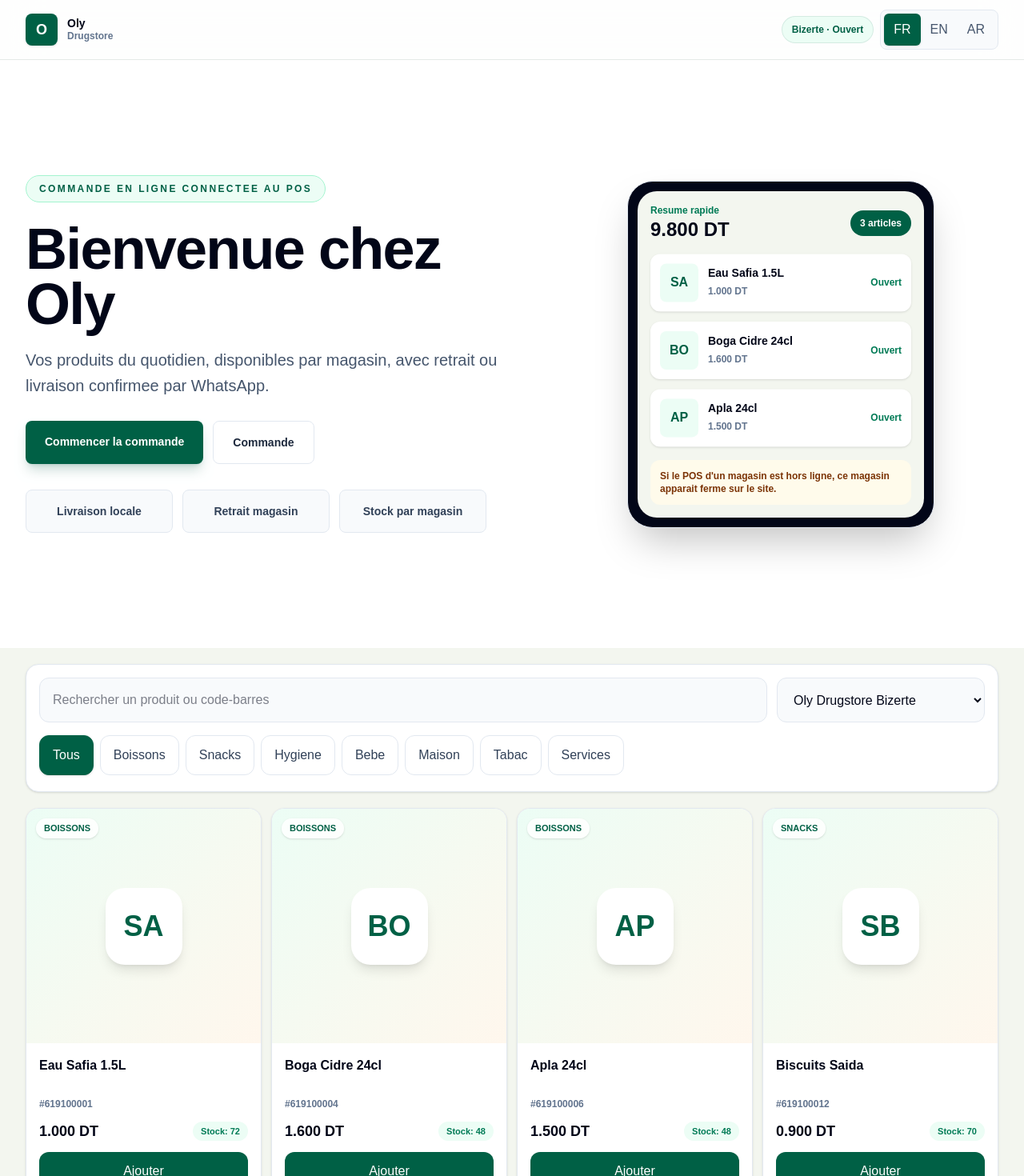
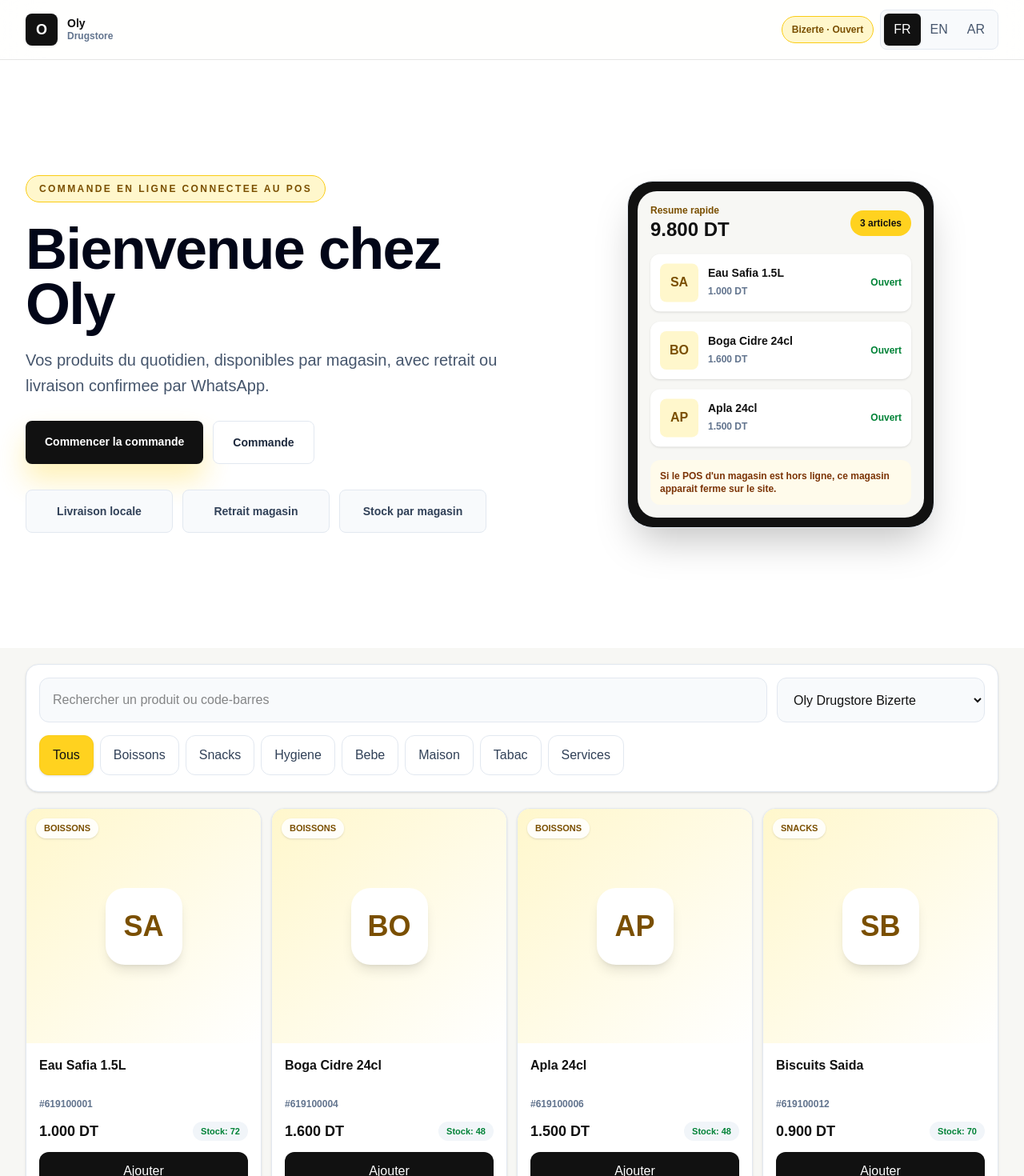
Before and after one commit to kochtaziz/oly-drugstore-online-store, a Next.js app: page / in a window 1280 px wide. Shown: the top 1470 px of the page at 80% size. Built offline with nearby package versions, Linux system fonts and the light colour scheme.

Commit message:
Apply store-aware brand palette

```diff
--- a/src/app/page.tsx
+++ b/src/app/page.tsx
@@ -322,6 +322,28 @@
   return "Oly Drugstore - Online order";
 }
 
+function storeAccent(storeId: StoreId) {
+  if (storeId === "tunis") {
+    return {
+      color: "#7C3AED",
+      soft: "#F3E8FF",
+      text: "#5B21B6",
+      border: "#C4B5FD",
+      shadow: "rgba(124, 58, 237, 0.2)",
+      gradient: "linear-gradient(135deg,#f5f3ff,#ffffff)",
+    };
+  }
+
+  return {
+    color: "#FFD21F",
+    soft: "#FFF7CC",
+    text: "#7A4F00",
+    border: "#FACC15",
+    shadow: "rgba(255, 210, 31, 0.32)",
+    gradient: "linear-gradient(135deg,#fff7cc,#ffffff)",
+  };
+}
+
 export default function Home() {
   const [language, setLanguage] = useState<Language>("fr");
   const [query, setQuery] = useState("");
@@ -340,6 +362,7 @@
   });
 
   const t = language === "ar" ? arabicCopy : copy[language];
+  const accent = storeAccent(selectedStore);
   const categories = useMemo(
     () => ["All", ...Array.from(new Set(products.map((item) => item.category)))],
     [],
@@ -458,11 +481,11 @@
   }
 
   return (
-    <main dir={t.dir} className="min-h-screen bg-[#f3f6ef] pb-28 text-slate-950 lg:pb-0">
-      <header className="sticky top-0 z-30 border-b border-emerald-950/10 bg-white/90 backdrop-blur-xl">
+    <main dir={t.dir} className="min-h-screen bg-[#f7f7f4] pb-28 text-[#111111] lg:pb-0">
+      <header className="sticky top-0 z-30 border-b border-black/10 bg-white/90 backdrop-blur-xl">
         <div className="mx-auto flex max-w-7xl items-center justify-between gap-3 px-4 py-3 sm:px-6 lg:px-8">
           <a href="#welcome" className="flex items-center gap-3">
-            <span className="grid h-10 w-10 place-items-center rounded-lg bg-emerald-800 text-lg font-black text-white shadow-sm">
+            <span className="grid h-10 w-10 place-items-center rounded-lg bg-[#111111] text-lg font-black text-white shadow-sm">
               O
             </span>
             <span>
@@ -473,7 +496,14 @@
             </span>
           </a>
           <div className="flex items-center gap-2">
-            <div className="hidden rounded-full border border-emerald-900/10 bg-emerald-50 px-3 py-2 text-xs font-bold text-emerald-800 sm:block">
+            <div
+              className="hidden rounded-full border px-3 py-2 text-xs font-bold sm:block"
+              style={{
+                backgroundColor: accent.soft,
+                borderColor: accent.border,
+                color: accent.text,
+              }}
+            >
               {selectedStoreInfo.city} · {selectedStoreInfo.online ? t.open : t.closed}
             </div>
             <div className="flex rounded-lg border border-slate-200 bg-slate-50 p-1">
@@ -484,7 +514,7 @@
                   onClick={() => setLanguage(item)}
                   className={`rounded-md px-3 py-2 text-xs font-black transition ${
                     language === item
-                      ? "bg-emerald-800 text-white shadow-sm"
+                      ? "bg-[#111111] text-white shadow-sm"
                       : "text-slate-600"
                   }`}
                 >
@@ -499,7 +529,14 @@
       <section id="welcome" className="overflow-hidden bg-white">
         <div className="mx-auto grid min-h-[calc(100svh-65px)] max-w-7xl gap-8 px-4 py-10 sm:px-6 lg:grid-cols-[1fr_0.85fr] lg:items-center lg:px-8">
           <div className="reveal">
-            <p className="inline-flex rounded-full border border-emerald-200 bg-emerald-50 px-4 py-2 text-xs font-black uppercase tracking-[0.2em] text-emerald-800">
+            <p
+              className="inline-flex rounded-full border px-4 py-2 text-xs font-black uppercase tracking-[0.2em]"
+              style={{
+                backgroundColor: accent.soft,
+                borderColor: accent.border,
+                color: accent.text,
+              }}
+            >
               {t.heroBadge}
             </p>
             <h1 className="mt-6 max-w-3xl text-5xl font-black leading-[0.95] tracking-tight text-slate-950 sm:text-7xl">
@@ -511,13 +548,14 @@
             <div className="mt-7 flex flex-col gap-3 sm:flex-row">
               <a
                 href="#shop"
-                className="rounded-lg bg-emerald-800 px-6 py-4 text-center text-sm font-black text-white shadow-lg shadow-emerald-900/20 transition hover:-translate-y-0.5 hover:bg-emerald-900"
+                className="rounded-lg bg-[#111111] px-6 py-4 text-center text-sm font-black text-white shadow-lg shadow-black/20 transition hover:-translate-y-0.5 hover:bg-[#2a2a2a]"
+                style={{ boxShadow: `0 20px 35px ${accent.shadow}` }}
               >
                 {t.start}
               </a>
               <a
                 href="#checkout"
-                className="rounded-lg border border-slate-200 bg-white px-6 py-4 text-center text-sm font-black text-slate-800 transition hover:-translate-y-0.5 hover:border-emerald-300"
+                className="rounded-lg border border-slate-200 bg-white px-6 py-4 text-center text-sm font-black text-slate-800 transition hover:-translate-y-0.5 hover:border-[#111111]"
               >
                 {t.checkout}
               </a>
@@ -535,16 +573,22 @@
           </div>
 
           <div className="reveal delay-2">
-            <div className="relative mx-auto max-w-sm rounded-[2rem] border border-slate-200 bg-slate-950 p-3 shadow-2xl">
-              <div className="rounded-[1.5rem] bg-[#f3f6ef] p-4">
+            <div className="relative mx-auto max-w-sm rounded-[2rem] border border-slate-200 bg-[#111111] p-3 shadow-2xl">
+              <div className="rounded-[1.5rem] bg-[#f7f7f4] p-4">
                 <div className="flex items-center justify-between">
                   <div>
-                    <p className="text-xs font-bold text-emerald-700">
+                    <p className="text-xs font-bold" style={{ color: accent.text }}>
                       {t.orderSummary}
                     </p>
                     <p className="text-2xl font-black">{money(total || 9.8)}</p>
                   </div>
-                  <div className="rounded-full bg-emerald-800 px-3 py-2 text-xs font-black text-white">
+                  <div
+                    className="rounded-full px-3 py-2 text-xs font-black"
+                    style={{
+                      backgroundColor: accent.color,
+                      color: selectedStore === "bizerte" ? "#111111" : "#ffffff",
+                    }}
+                  >
                     {cartQuantity || 3} {t.items}
                   </div>
                 </div>
@@ -555,7 +599,10 @@
                       className="phone-card flex items-center gap-3 rounded-xl bg-white p-3 shadow-sm"
                       style={{ animationDelay: `${index * 120}ms` }}
                     >
-                      <span className="grid h-12 w-12 place-items-center rounded-lg bg-emerald-50 font-black text-emerald-800">
+                      <span
+                        className="grid h-12 w-12 place-items-center rounded-lg font-black"
+                        style={{ backgroundColor: accent.soft, color: accent.text }}
+                      >
                         {product.image}
                       </span>
                       <span className="min-w-0 flex-1">
@@ -566,7 +613,7 @@
                           {money(product.price)}
                         </span>
                       </span>
-                      <span className="text-xs font-black text-emerald-700">
+                      <span className="text-xs font-black text-green-700">
                         {t.open}
                       </span>
                     </div>
@@ -588,12 +635,12 @@
               value={query}
               onChange={(event) => setQuery(event.target.value)}
               placeholder={t.search}
-              className="h-14 rounded-xl border border-slate-200 bg-slate-50 px-4 text-base font-semibold outline-none transition focus:border-emerald-700 focus:bg-white"
+              className="h-14 rounded-xl border border-slate-200 bg-slate-50 px-4 text-base font-semibold outline-none transition focus:border-[#111111] focus:bg-white"
             />
             <select
               value={selectedStore}
               onChange={(event) => setSelectedStore(event.target.value as StoreId)}
-              className="h-14 rounded-xl border border-slate-200 bg-slate-50 px-4 font-black outline-none transition focus:border-emerald-700 focus:bg-white"
+              className="h-14 rounded-xl border border-slate-200 bg-slate-50 px-4 font-black outline-none transition focus:border-[#111111] focus:bg-white"
             >
               {stores.map((store) => (
                 <option key={store.id} value={store.id}>
@@ -608,9 +655,18 @@
                 key={item}
                 type="button"
                 onClick={() => setCategory(item)}
+                style={
+                  category === item
+                    ? {
+                        backgroundColor: accent.color,
+                        borderColor: accent.border,
+                        color: selectedStore === "bizerte" ? "#111111" : "#ffffff",
+                      }
+                    : undefined
+                }
                 className={`shrink-0 rounded-xl border px-4 py-3 text-sm font-black transition ${
                   category === item
-                    ? "border-emerald-800 bg-emerald-800 text-white shadow-sm"
+                    ? "border-[#111111] bg-[#111111] text-white shadow-sm"
                     : "border-slate-200 bg-white text-slate-700"
                 }`}
               >
@@ -631,11 +687,17 @@
                 className="product-card group overflow-hidden rounded-2xl border border-slate-200 bg-white shadow-sm transition hover:-translate-y-1 hover:shadow-xl"
                 style={{ animationDelay: `${Math.min(index, 8) * 55}ms` }}
               >
-                <div className="relative grid aspect-square place-items-center bg-[linear-gradient(135deg,#ecfdf5,#fff7ed)]">
-                  <span className="absolute left-3 top-3 rounded-full bg-white/85 px-2.5 py-1 text-[11px] font-black uppercase text-emerald-800 shadow-sm">
+                <div className="relative grid aspect-square place-items-center" style={{ background: accent.gradient }}>
+                  <span
+                    className="absolute left-3 top-3 rounded-full bg-white/85 px-2.5 py-1 text-[11px] font-black uppercase shadow-sm"
+                    style={{ color: accent.text }}
+                  >
                     {categoryName(product.category, language)}
                   </span>
-                  <div className="grid h-24 w-24 place-items-center rounded-3xl bg-white text-4xl font-black text-emerald-800 shadow-lg transition group-hover:scale-105">
+                  <div
+                    className="grid h-24 w-24 place-items-center rounded-3xl bg-white text-4xl font-black shadow-lg transition group-hover:scale-105"
+                    style={{ color: accent.text }}
+                  >
                     {product.image}
                   </div>
                 </div>
@@ -653,7 +715,7 @@
                     <span
                       className={`rounded-full px-2.5 py-1 text-[11px] font-black ${
                         inStock
-                          ? "bg-emerald-50 text-emerald-700"
+                          ? "bg-slate-100 text-green-700"
                           : totalStock > 0
                             ? "bg-amber-50 text-amber-700"
                             : "bg-red-50 text-red-700"
@@ -670,7 +732,7 @@
                     type="button"
                     disabled={!inStock}
                     onClick={() => addToCart(product)}
-                    className="mt-auto h-12 rounded-xl bg-emerald-800 text-sm font-black text-white transition active:scale-[0.98] hover:bg-emerald-900 disabled:cursor-not-allowed disabled:bg-slate-300"
+                    className="mt-auto h-12 rounded-xl bg-[#111111] text-sm font-black text-white transition active:scale-[0.98] hover:bg-[#2a2a2a] disabled:cursor-not-allowed disabled:bg-slate-300"
                   >
                     {inStock ? t.add : t.out}
                   </button>
@@ -692,7 +754,10 @@
                   className="flex items-center justify-between gap-3 rounded-xl bg-slate-50 p-3"
                 >
                   <div className="flex min-w-0 items-center gap-3">
-                    <span className="grid h-12 w-12 shrink-0 place-items-center rounded-lg bg-emerald-50 font-black text-emerald-800">
+                    <span
+                      className="grid h-12 w-12 shrink-0 place-items-center rounded-lg font-black"
+                      style={{ backgroundColor: accent.soft, color: accent.text }}
+                    >
                       {item.product.image}
                     </span>
                     <div className="min-w-0">
@@ -729,21 +794,21 @@
         >
           <h2 className="text-2xl font-black">{t.checkout}</h2>
           <div className="mt-4 grid gap-3 sm:grid-cols-2">
-            <input required value={customer.fullName} onChange={(event) => setCustomer({ ...customer, fullName: event.target.value })} placeholder={t.fullName} className="h-14 rounded-xl border border-slate-200 bg-slate-50 px-4 font-semibold outline-none focus:border-emerald-700 focus:bg-white" />
-            <input required value={customer.phone} onChange={(event) => setCustomer({ ...customer, phone: event.target.value })} placeholder={t.phone} className="h-14 rounded-xl border border-slate-200 bg-slate-50 px-4 font-semibold outline-none focus:border-emerald-700 focus:bg-white" />
-            <input required value={customer.city} onChange={(event) => setCustomer({ ...customer, city: event.target.value })} placeholder={t.city} className="h-14 rounded-xl border border-slate-200 bg-slate-50 px-4 font-semibold outline-none focus:border-emerald-700 focus:bg-white" />
-            <input required value={customer.address} onChange={(event) => setCustomer({ ...customer, address: event.target.value })} placeholder={t.address} className="h-14 rounded-xl border border-slate-200 bg-slate-50 px-4 font-semibold outline-none focus:border-emerald-700 focus:bg-white" />
-            <textarea value={customer.notes} onChange={(event) => setCustomer({ ...customer, notes: event.target.value })} placeholder={t.notes} className="min-h-24 rounded-xl border border-slate-200 bg-slate-50 px-4 py-3 font-semibold outline-none focus:border-emerald-700 focus:bg-white sm:col-span-2" />
+            <input required value={customer.fullName} onChange={(event) => setCustomer({ ...customer, fullName: event.target.value })} placeholder={t.fullName} className="h-14 rounded-xl border border-slate-200 bg-slate-50 px-4 font-semibold outline-none focus:border-[#111111] focus:bg-white" />
+            <input required value={customer.phone} onChange={(event) => setCustomer({ ...customer, phone: event.target.value })} placeholder={t.phone} className="h-14 rounded-xl border border-slate-200 bg-slate-50 px-4 font-semibold outline-none focus:border-[#111111] focus:bg-white" />
+            <input required value={customer.city} onChange={(event) => setCustomer({ ...customer, city: event.target.value })} placeholder={t.city} className="h-14 rounded-xl border border-slate-200 bg-slate-50 px-4 font-semibold outline-none focus:border-[#111111] focus:bg-white" />
+            <input required value={customer.address} onChange={(event) => setCustomer({ ...customer, address: event.target.value })} placeholder={t.address} className="h-14 rounded-xl border border-slate-200 bg-slate-50 px-4 font-semibold outline-none focus:border-[#111111] focus:bg-white" />
+            <textarea value={customer.notes} onChange={(event) => setCustomer({ ...customer, notes: event.target.value })} placeholder={t.notes} className="min-h-24 rounded-xl border border-slate-200 bg-slate-50 px-4 py-3 font-semibold outline-none focus:border-[#111111] focus:bg-white sm:col-span-2" />
           </div>
           <div className="mt-4 grid grid-cols-2 gap-2">
-            <button type="button" onClick={() => { setDeliveryType("delivery"); if (paymentMethod === "store") setPaymentMethod("delivery"); }} className={`rounded-xl border px-3 py-4 text-sm font-black transition ${deliveryType === "delivery" ? "border-emerald-800 bg-emerald-800 text-white" : "border-slate-200 bg-white"}`}>
+            <button type="button" onClick={() => { setDeliveryType("delivery"); if (paymentMethod === "store") setPaymentMethod("delivery"); }} className={`rounded-xl border px-3 py-4 text-sm font-black transition ${deliveryType === "delivery" ? "border-[#111111] bg-[#111111] text-white" : "border-slate-200 bg-white"}`}>
               {t.delivery}
             </button>
-            <button type="button" onClick={() => setDeliveryType("pickup")} className={`rounded-xl border px-3 py-4 text-sm font-black transition ${deliveryType === "pickup" ? "border-emerald-800 bg-emerald-800 text-white" : "border-slate-200 bg-white"}`}>
+            <button type="button" onClick={() => setDeliveryType("pickup")} className={`rounded-xl border px-3 py-4 text-sm font-black transition ${deliveryType === "pickup" ? "border-[#111111] bg-[#111111] text-white" : "border-slate-200 bg-white"}`}>
               {t.pickup}
             </button>
           </div>
-          <select value={paymentMethod} onChange={(event) => setPaymentMethod(event.target.value as PaymentMethod)} className="mt-3 h-14 w-full rounded-xl border border-slate-200 bg-slate-50 px-4 font-black outline-none focus:border-emerald-700 focus:bg-white">
+          <select value={paymentMethod} onChange={(event) => setPaymentMethod(event.target.value as PaymentMethod)} className="mt-3 h-14 w-full rounded-xl border border-slate-200 bg-slate-50 px-4 font-black outline-none focus:border-[#111111] focus:bg-white">
             <option value="delivery">{t.payDelivery}</option>
             <option value="card">{t.payCard}</option>
             {deliveryType === "pickup" ? <option value="store">{t.payStore}</option> : null}
@@ -756,17 +821,21 @@
               {error}
             </p>
           ) : null}
-          <button type="submit" className="mt-4 h-14 w-full rounded-xl bg-slate-950 px-4 text-base font-black text-white transition active:scale-[0.99] hover:bg-emerald-900">
+          <button type="submit" className="mt-4 h-14 w-full rounded-xl bg-[#111111] px-4 text-base font-black text-white transition active:scale-[0.99] hover:bg-[#2a2a2a]">
             {t.whatsapp}
           </button>
         </form>
       </section>
 
       {cartQuantity > 0 ? (
-        <div className="fixed inset-x-0 bottom-0 z-40 border-t border-emerald-950/10 bg-white/95 p-3 shadow-2xl backdrop-blur lg:hidden">
+        <div className="fixed inset-x-0 bottom-0 z-40 border-t border-black/10 bg-white/95 p-3 shadow-2xl backdrop-blur lg:hidden">
           <a
             href="#checkout"
-            className="mx-auto flex max-w-md items-center justify-between rounded-xl bg-emerald-800 px-4 py-3 font-black text-white"
+            className="mx-auto flex max-w-md items-center justify-between rounded-xl bg-[#111111] px-4 py-3 font-black text-white"
+            style={{
+              borderTop: `4px solid ${accent.color}`,
+              boxShadow: `0 -12px 30px ${accent.shadow}`,
+            }}
           >
             <span>
               {cartQuantity} {t.items} · {money(total)}
```
